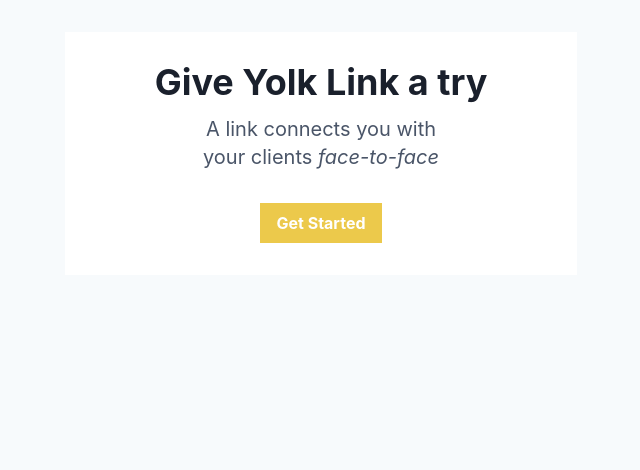
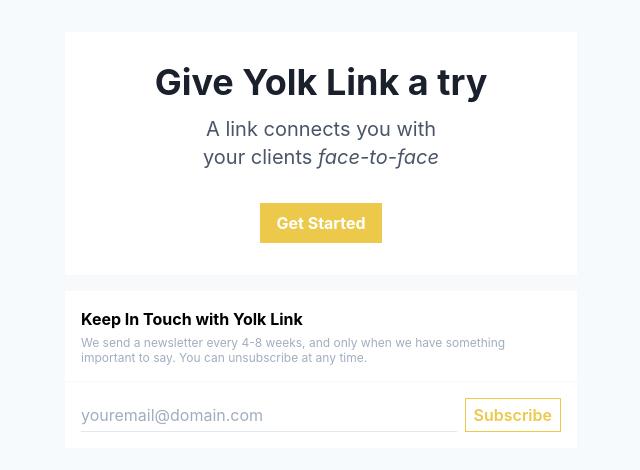
Before and after one commit to lzl/try.yolk.link, a React (Create React App) app: page / in a window 1280 px wide. Shown: the top 470 px of the page, without its empty margins (319-959 px from the left). Built offline with nearby package versions, Linux system fonts and the light colour scheme; a web font is replaced by a local one.

Commit message:
add newsletter section

```diff
--- a/src/page/Home.tsx
+++ b/src/page/Home.tsx
@@ -87,7 +87,7 @@
         </section>
         {recentRooms.length > 0 && (
           <section className="max-w-lg mx-auto mt-4 bg-white">
-            <h2 className="px-4 py-2 font-bold">Continue with</h2>
+            <h2 className="p-4 font-bold">Continue with</h2>
             <ul>
               {recentRooms.map(({ roomId, presenters = [] }: any) => (
                 <li key={roomId} className="border-t border-gray-100">
@@ -107,6 +107,41 @@
             </ul>
           </section>
         )}
+        <section className="max-w-lg mx-auto mt-4 bg-white">
+          <h2 className="px-4 pt-4 font-bold">Keep In Touch with Yolk Link</h2>
+          <p className="px-4 pb-4 mt-1 text-xs leading-tight text-gray-500">
+            We send a newsletter every 4-8 weeks, and only when we have
+            something important to say. You can unsubscribe at any time.
+          </p>
+          <div className="p-4 border-t border-gray-100">
+            <form
+              action="https://link.us4.list-manage.com/subscribe/post?u=835d1734463030dbb86a006b9&amp;id=e7ab6e45d6"
+              method="post"
+              target="_blank"
+              className="flex"
+            >
+              <input
+                type="email"
+                name="EMAIL"
+                placeholder="youremail@domain.com"
+                className="flex-1 text-gray-700 border-b border-b-2 appearance-none focus:outline-none"
+              />
+              <div className="hidden" aria-hidden="true">
+                <input
+                  type="text"
+                  name="b_835d1734463030dbb86a006b9_e7ab6e45d6"
+                  tabIndex={-1}
+                />
+              </div>
+              <Button
+                type="submit"
+                className="px-2 py-1 ml-2 font-semibold text-yellow-500 bg-transparent border border-yellow-500 hover:bg-yellow-700 hover:text-white hover:border-transparent"
+              >
+                Subscribe
+              </Button>
+            </form>
+          </div>
+        </section>
       </main>
     </>
   )
```
